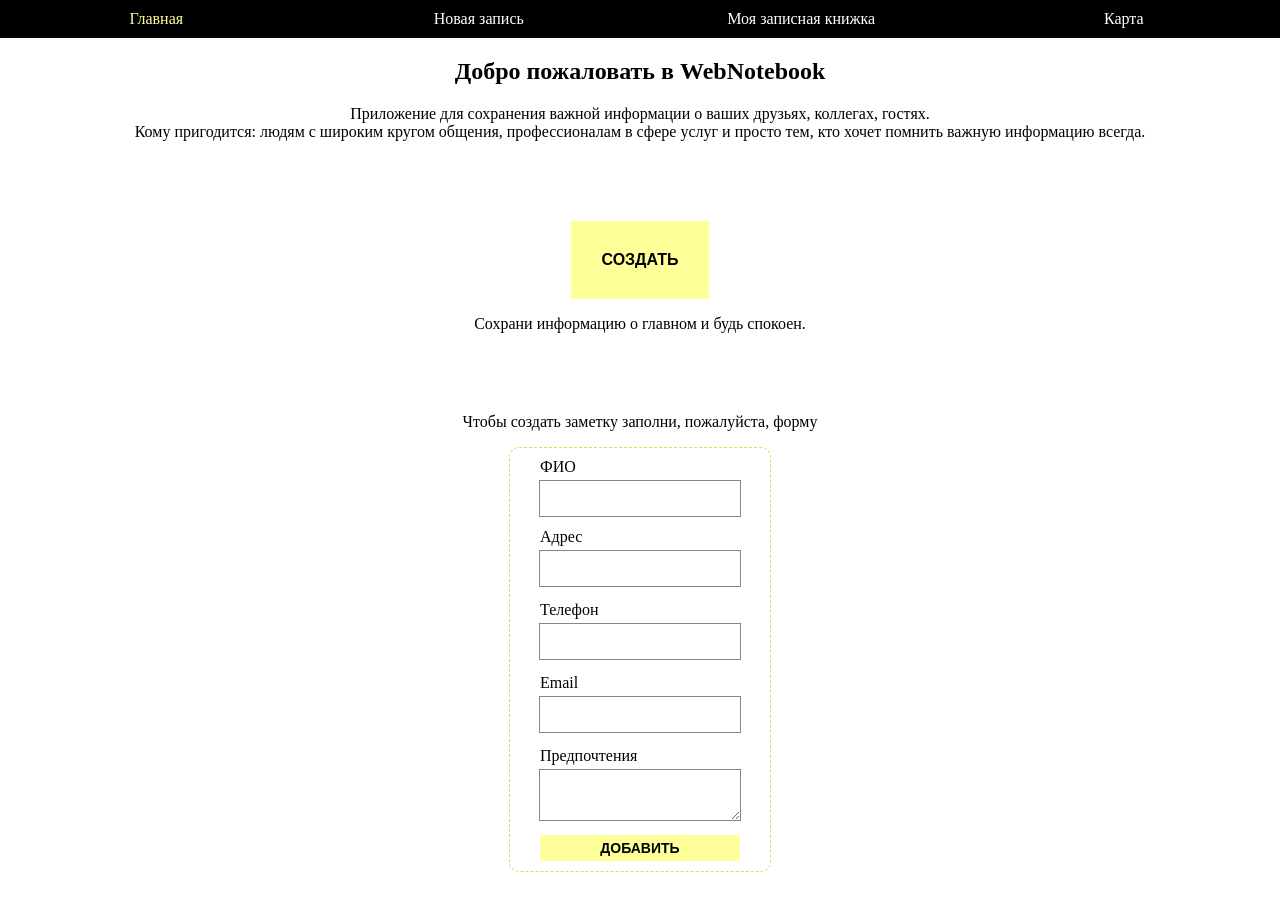
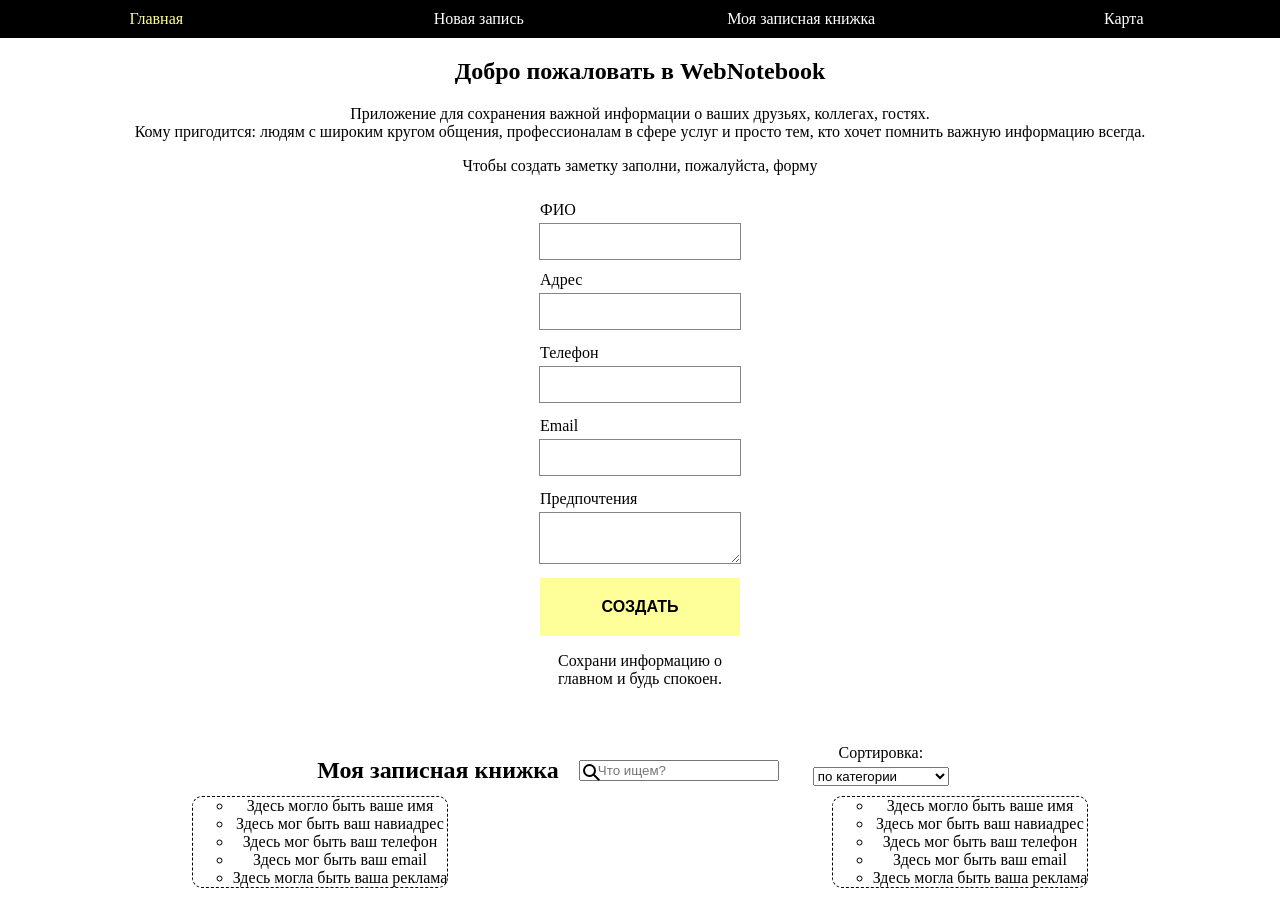
Before and after one commit to elenagolovko/phone-book, a website built with webpack: page src/index.html in a window 1280 px wide. Shown: the top 899 px of the page. Built offline with nearby package versions, Linux system fonts and the light colour scheme.

Commit message:
layout change, working on creating address

```diff
--- a/src/index.html
+++ b/src/index.html
@@ -25,10 +25,7 @@
 			<p class="main__reason">Кому пригодится: людям с широким кругом общения, профессионалам в сфере услуг и просто тем, кто хочет помнить важную информацию
 				всегда.</p>
 		</section>
-		<section class="main__create-section create-section">
-			<button class="create-section__button button" type="button">Создать</button>
-			<p class="create-section__decription">Сохрани информацию о главном и будь спокоен.</p>
-		</section>
+		<div class="main__l-grid">
 			<section class="new-note" id="new-note">
 				<h2 class="visually-hidden">Создание новой заметки</h2>
 				<p clas="new-note__description">Чтобы создать заметку заполни, пожалуйста, форму</p>
@@ -44,9 +41,11 @@
 					<input id="email" class="new-note__input input" type="email">
 					<label class="new-note__label" for="preferences">Предпочтения</label>
 					<textarea id="preferences" class="new-note__input input"></textarea>
-				<button class="new-note__button button" type="submit">Добавить</button>
+					<button class="new-note__button button" type="submit">Создать</button>
+					<p class="new-note__decription">Сохрани информацию о главном и будь спокоен.</p>
 				</form>
 			</section>
+		</div>
 		<section class="my-notebook">
 			<div class="my-notebook__header">
 				<h2 class="my-notebook__title">Моя записная книжка</h2>
@@ -74,7 +73,16 @@
 			</div>
 			<ul class="my-notebook__list">
 				<li class="my-notebook__item items">
-					<ul class="items__list">
+					<ul class="my-notebook-items__list">
+						<li class="items__item">Здесь могло быть ваше имя</li>
+						<li class="items__item">Здесь мог быть ваш навиадрес</li>
+						<li class="items__item">Здесь мог быть ваш телефон</li>
+						<li class="items__item">Здесь мог быть ваш email</li>
+						<li class="items__item">Здесь могла быть ваша реклама</li>
+					</ul>
+				</li>
+				<li class="my-notebook__item items">
+					<ul class="my-notebook-items__list">
 						<li class="items__item">Здесь могло быть ваше имя</li>
 						<li class="items__item">Здесь мог быть ваш навиадрес</li>
 						<li class="items__item">Здесь мог быть ваш телефон</li>
--- a/src/index.js
+++ b/src/index.js
@@ -1 +1,18 @@
 import './sass/styles.scss';
+
+('use strict');
+
+(function() {
+  let form = document.querySelector('.new-note__form');
+
+  form.addEventListener('submit', evt => {
+    evt.preventDefault();
+    // if (checkValidity(value)) {
+    // window.backend.save(new FormData(form), function () {
+    //   при удачном отправлении
+    // }, function () {
+    //   document.querySelector('.input__error').classList.remove('visually-hidden');
+    // });
+    // }
+  });
+})();
--- a/src/sass/blocks/create-section/_create-section.scss
+++ /dev/null
@@ -1,7 +0,0 @@
-.create-section {
-  margin: 80px 0 80px 0;
-
-  &__button {
-    @include button(30px, 16px);
-  }
-}
--- a/src/sass/blocks/my-notebook/_my-notebook.scss
+++ b/src/sass/blocks/my-notebook/_my-notebook.scss
@@ -38,9 +38,18 @@
   }
 
   &__list {
-    max-width: 400px;
+    width: 100%;
+    display: flex;
+    flex-direction: row;
+    flex-wrap: wrap;
+    justify-content: space-around;
     margin: 0;
     padding: 0;
     list-style: none;
   }
+
+  &-items__list {
+    border: 1px dashed black;
+    border-radius: 10px;
+  }
 }
--- a/src/sass/blocks/new-note/_new-note.scss
+++ b/src/sass/blocks/new-note/_new-note.scss
@@ -6,7 +6,6 @@
     max-width: 200px;
     margin: 0 auto 30px auto;
     padding: 10px 30px;
-    border: 1px dashed #e0de48;
     border-radius: 10px;
   }
 
@@ -22,6 +21,6 @@
   }
 
   &__button {
-    @include button(5px, 14px);
+    @include button(20px, 16px);
   }
 }
--- a/src/sass/styles.scss
+++ b/src/sass/styles.scss
@@ -5,6 +5,5 @@
 @import "blocks/navigation/_navigation.scss";
 @import "blocks/input/_input.scss";
 @import "blocks/new-note/_new-note.scss";
-@import "blocks/create-section/_create-section.scss";
 @import "blocks/my-notebook/_my-notebook.scss";
 @import "blocks/visually-hidden/_visually-hidden.scss";
```
Lines whose indentation alone changed are shown as unchanged.
